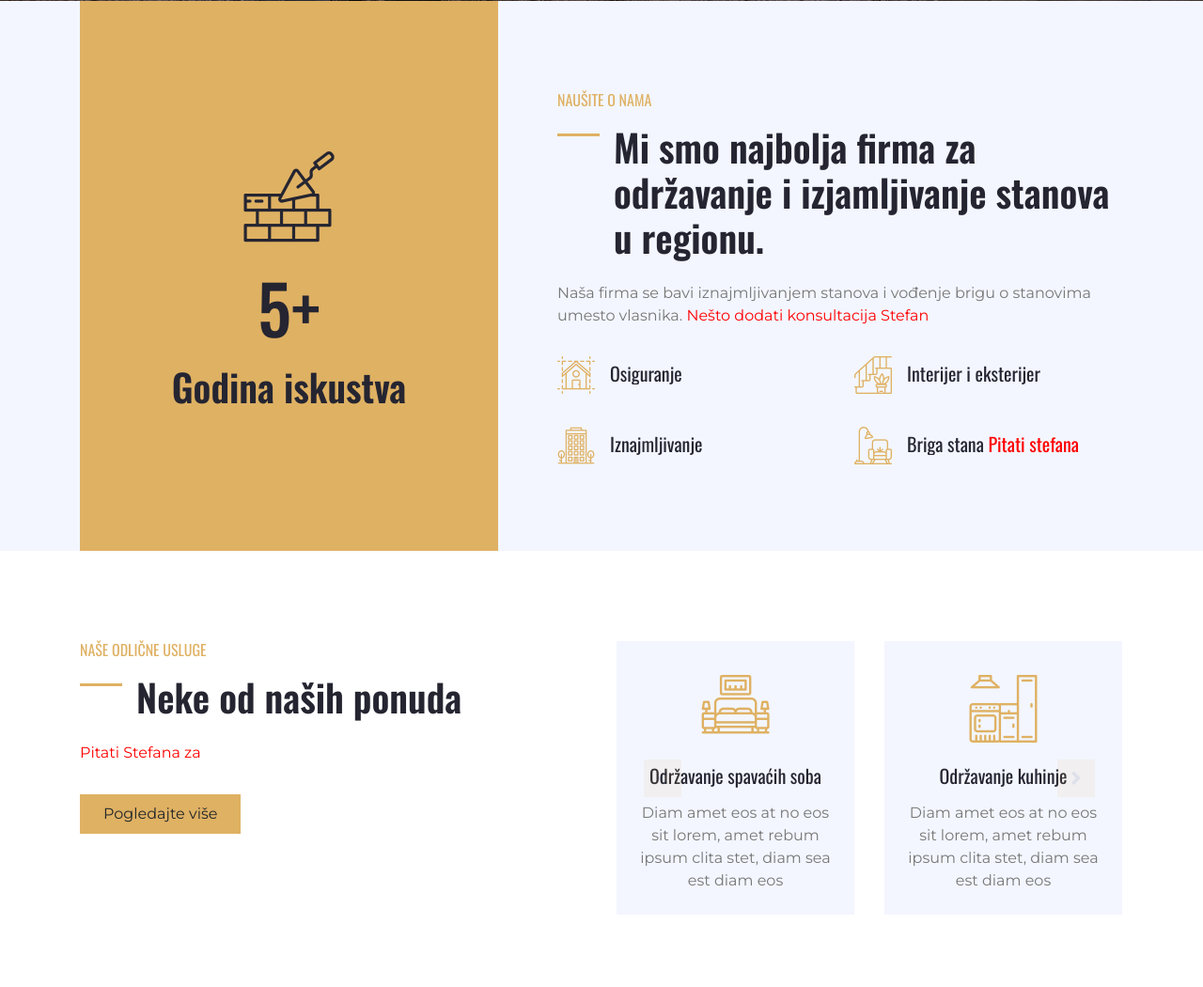
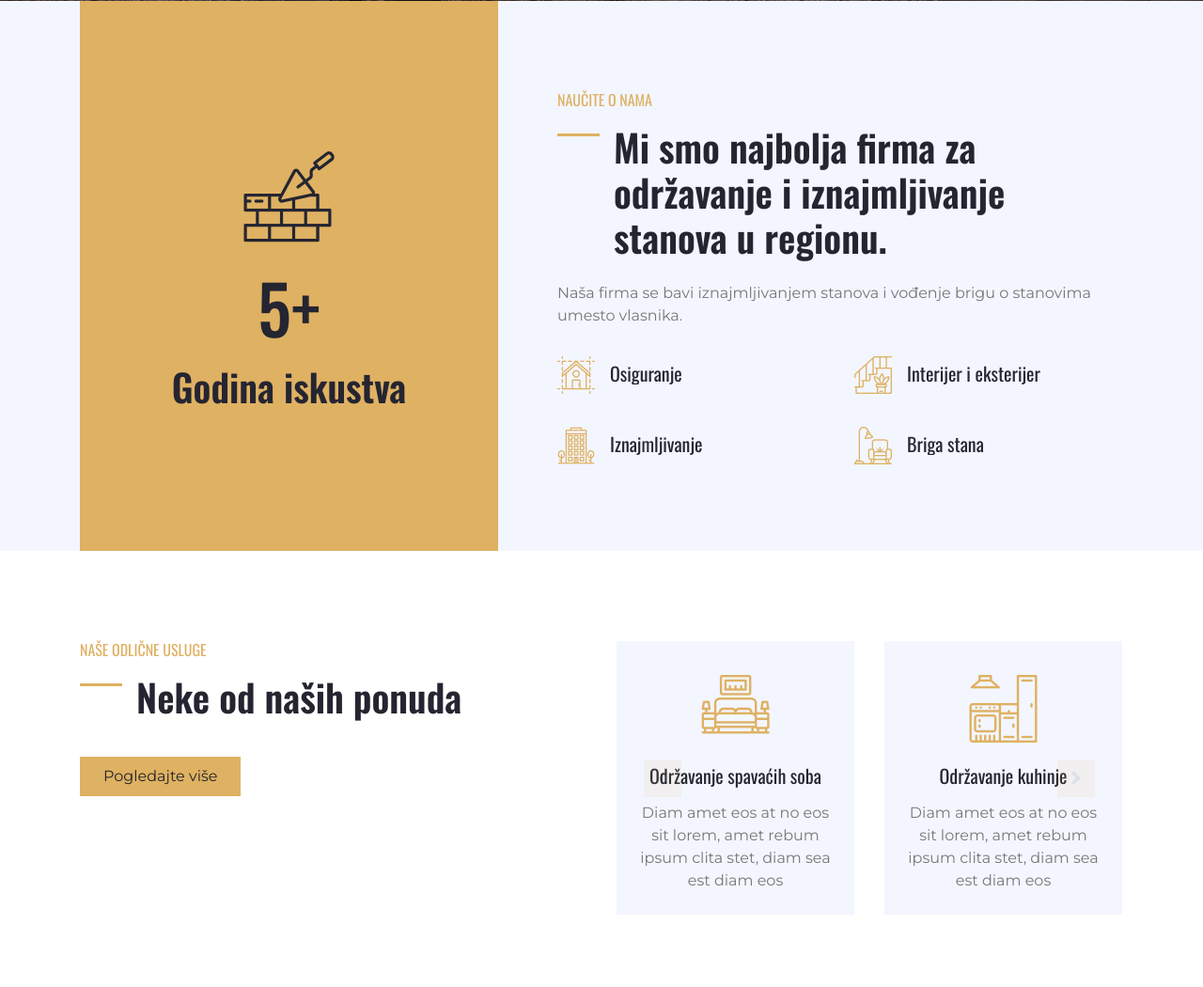
Before and after one commit to StefanM24/iznajmljivanje-stanova, a PHP site: page / in a window 1280 px wide. Shown: the part 977-2027 px from the top of the page at 94% size. Run offline with PHP 8.4, Linux system fonts and the light colour scheme; some libraries are stand-ins or nearby versions.

Commit message:
ispravka stamparskih gresaka

```diff
--- a/contact.php
+++ b/contact.php
@@ -181,7 +181,7 @@
                         <div class="d-inline-flex border border-secondary p-4">
                             <h1 class="flaticon-telephone font-weight-normal text-secondary m-0 mr-3"></h1>
                             <div class="d-flex flex-column">
-                                <h4>Call Us</h4>
+                                <h4>Pozovite nas</h4>
                                 <p class="m-0 text-white">+381 060 1234567</p>
                             </div>
                         </div>
--- a/index.php
+++ b/index.php
@@ -190,9 +190,9 @@
                     </div>
                 </div>
                 <div class="col-lg-7 m-0 my-lg-5 pt-5 pb-5 pb-lg-2 pl-lg-5">
-                    <h6 class="text-primary font-weight-normal text-uppercase mb-3">Naušite o nama</h6>
-                    <h1 class="mb-4 section-title">Mi smo najbolja firma za održavanje i izjamljivanje stanova u regionu.</h1>
-                    <p>Naša firma se bavi iznajmljivanjem stanova i vođenje brigu o stanovima umesto vlasnika. <span style="color:red;">Nešto dodati konsultacija Stefan</span> </p>
+                    <h6 class="text-primary font-weight-normal text-uppercase mb-3">Naučite o nama</h6>
+                    <h1 class="mb-4 section-title">Mi smo najbolja firma za održavanje i iznajmljivanje stanova u regionu.</h1>
+                    <p>Naša firma se bavi iznajmljivanjem stanova i vođenje brigu o stanovima umesto vlasnika.  </p>
                     <div class="row py-2">
                         <div class="col-sm-6">
                             <div class="d-flex align-items-center mb-4">
@@ -215,7 +215,7 @@
                         <div class="col-sm-6">
                             <div class="d-flex align-items-center mb-4">
                                 <h1 class="flaticon-living-room font-weight-normal text-primary m-0 mr-3"></h1>
-                                <h5 class="text-truncate m-0">Briga stana <span style="color:red;">Pitati stefana</span> </h5>
+                                <h5 class="text-truncate m-0">Briga stana</h5>
                             </div>
                         </div>
                     </div>
@@ -233,7 +233,7 @@
                 <div class="col-lg-6 pr-lg-5">
                     <h6 class="text-primary font-weight-normal text-uppercase mb-3">Naše odlične usluge</h6>
                     <h1 class="mb-4 section-title">Neke od naših ponuda</h1>
-                    <p><span style="color:red">Pitati Stefana za </span> </p>
+                    <p></p>
                     <a href="" class="btn btn-primary mt-3 py-2 px-4">Pogledajte više</a>
                 </div>
                 <div class="col-lg-6 p-0 pt-5 pt-lg-0">
--- a/service.php
+++ b/service.php
@@ -165,7 +165,7 @@
                 <div class="col-lg-6 pr-lg-5">
                     <h6 class="text-primary font-weight-normal text-uppercase mb-3">Naše odlične usluge</h6>
                     <h1 class="mb-4 section-title">Neke od naših ponuda</h1>
-                    <p><span style="color:red">Pitati Stefana za </span> </p>
+                    <p> </p>
                     <a href="" class="btn btn-primary mt-3 py-2 px-4">Pogledajte više</a>
                 </div>
                 <div class="col-lg-6 p-0 pt-5 pt-lg-0">
```
Also changed, not shown: about.php (+4 -4 lines).
